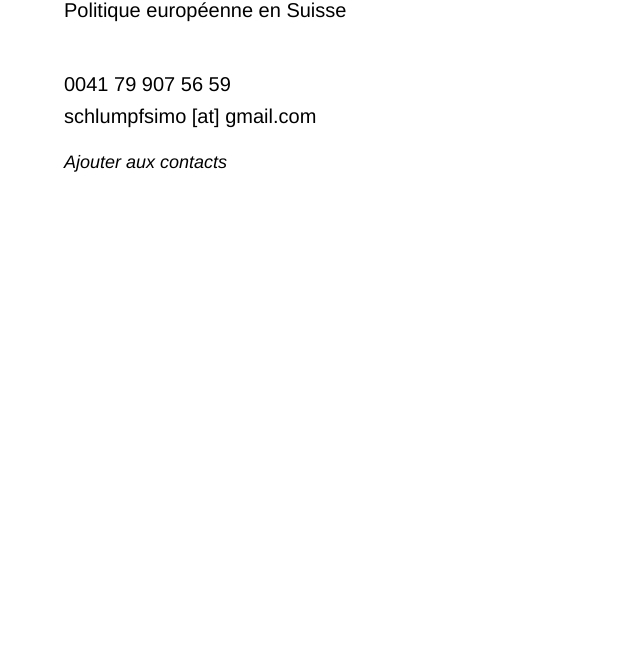
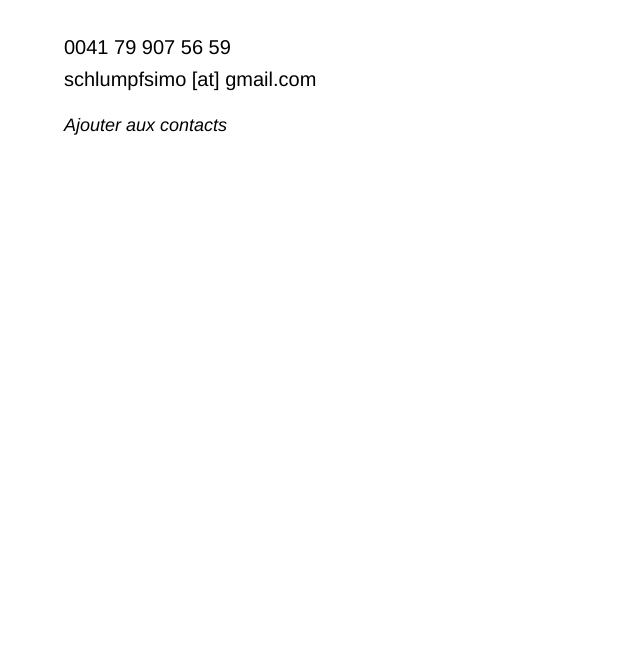
Before and after one commit to schlumpfsimo/simoschlumpf, a plain HTML site: page fr/index.html in a window 1280 px wide. Shown: the part 155-800 px from the top of the page, without its empty margins (0-640 px from the left). Drawn offline with Linux system fonts and the light colour scheme.

Commit message:
Update index.html

```diff
--- a/fr/index.html
+++ b/fr/index.html
@@ -71,8 +71,6 @@
 
     <h1 class="name">Simo Schlumpf</h1>
 
-    <p class="role">Politique européenne en Suisse</p>
-
     <p class="details">
 <a href="tel:+41799075659" aria-label="Appeler">0041 79 907 56 59</a>
 <a href="mailto:schlumpfsimo@gmail.com" aria-label="Écrire un e-mail">schlumpfsimo [at] gmail.com</a>
```
